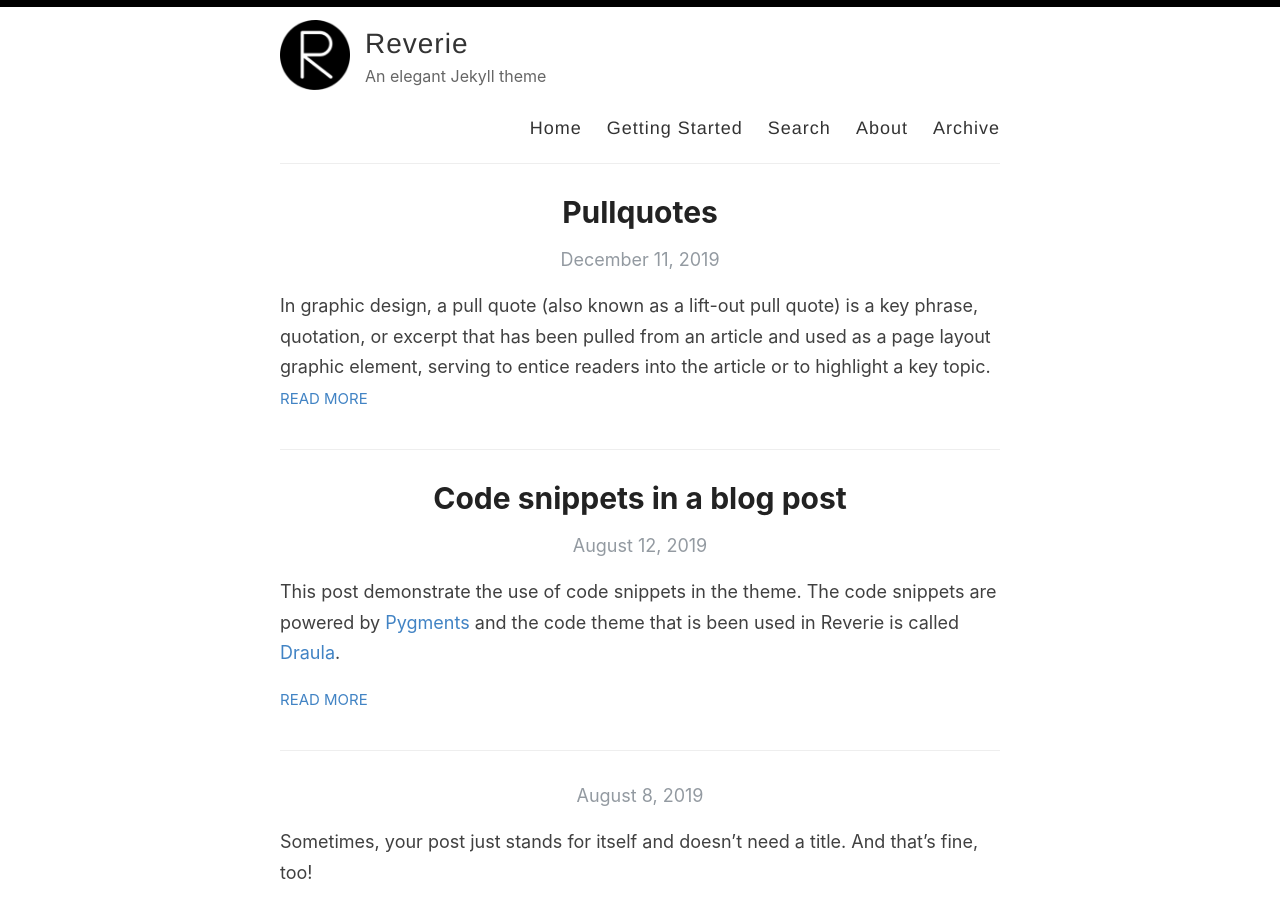
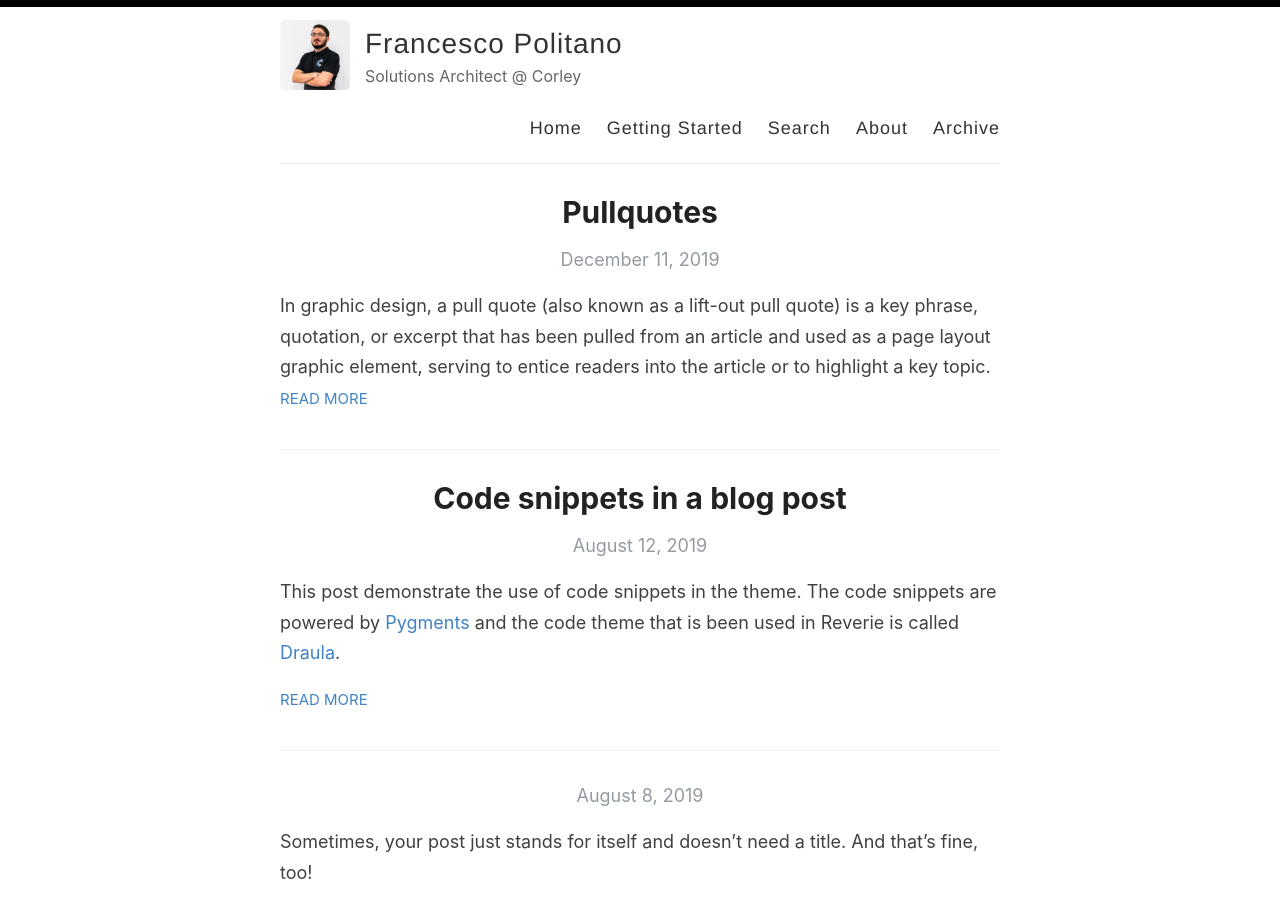
Before and after one commit to FrancescoPolitano/francescopolitano.github.io, a Jekyll site: the page built from index.html, in a window 1280 px wide and 900 px high. Built offline with Jekyll 4.4.1, drawn with Linux system fonts in a browser that asks for light colours; the list of posts is cut into pages by our own code; part of the change alters nothing that is shown.

Commit message:
config modify

```diff
--- a/_config.yml
+++ b/_config.yml
@@ -3,16 +3,16 @@
 #
 
 # Name of your site (displayed in the header)
-name: Reverie
+name: Francesco Politano
 
 # Name of the author
 author: Amit Merchant
 
 # Short bio or description (displayed in the header)
-description: An elegant Jekyll theme
+description: Solutions Architect @ Corley
 
 # URL of your avatar or profile pic (you could use your GitHub profile pic)
-avatar: /images/reverie.png
+avatar: /images/profile.jpeg
 
 #
 # Flags below are optional
@@ -21,15 +21,15 @@ avatar: /images/reverie.png
 # Includes an icon in the footer for each username you enter
 footer-links:
   dribbble:
-  email: amit.d.merchant@gmail.com
+  email: francesco.politano91@hotmail.com
   facebook:
   flickr:
-  github: amitmerchant1990/reverie
+  github: francescopolitano
   instagram:
-  linkedin:
+  linkedin: francescopolitano
   pinterest:
-  rss: rss
-  twitter: amit_merchant
+  rss:
+  twitter:
   stackoverflow:
   youtube: # channel/<your_long_string> or user/<user-name>
   googleplus: # anything in your profile username that comes after plus.google.com/
@@ -41,21 +41,21 @@ footer-links:
 disqus:
 
 # Enter your Google Analytics web tracking code (e.g. UA-2110908-2) to activate tracking
-google_analytics: UA-43339302-11
+google_analytics:
 
 # For newer "GA4" analytics, use the following instead of the "UA" entry above
 #google_analytics_ga4: G-GABC1DEFG
 
 # Your website URL (e.g. http://amitmerchant1990.github.io or http://www.amitmerchant.com)
 # Used for Sitemap.xml and your RSS feed
-url: http://www.amitmerchant.com/reverie
-enforce_ssl: https://www.amitmerchant.com/reverie
+url:
+enforce_ssl: https://francescopolitano.github.io
 
 # If you're hosting your site at a Project repository on GitHub pages
 # (http://yourusername.github.io/repository-name)
 # and NOT your User repository (http://yourusername.github.io)
 # then add in the baseurl here, like this: "/repository-name"
-baseurl: "/reverie"
+# baseurl: "/reverie"
 
 #
 # !! You don't need to change any of the configuration flags below !!
```
Also changed, not shown: images/profile.jpeg (added).
